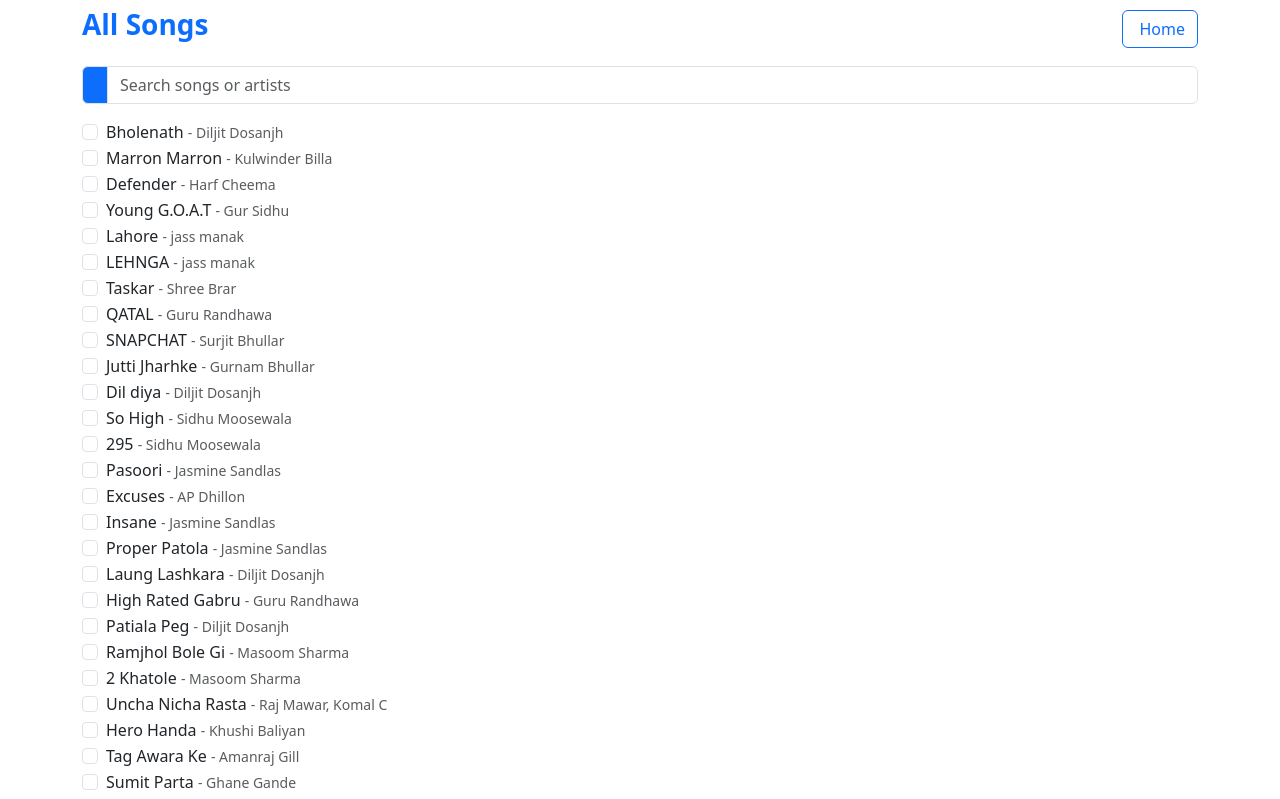
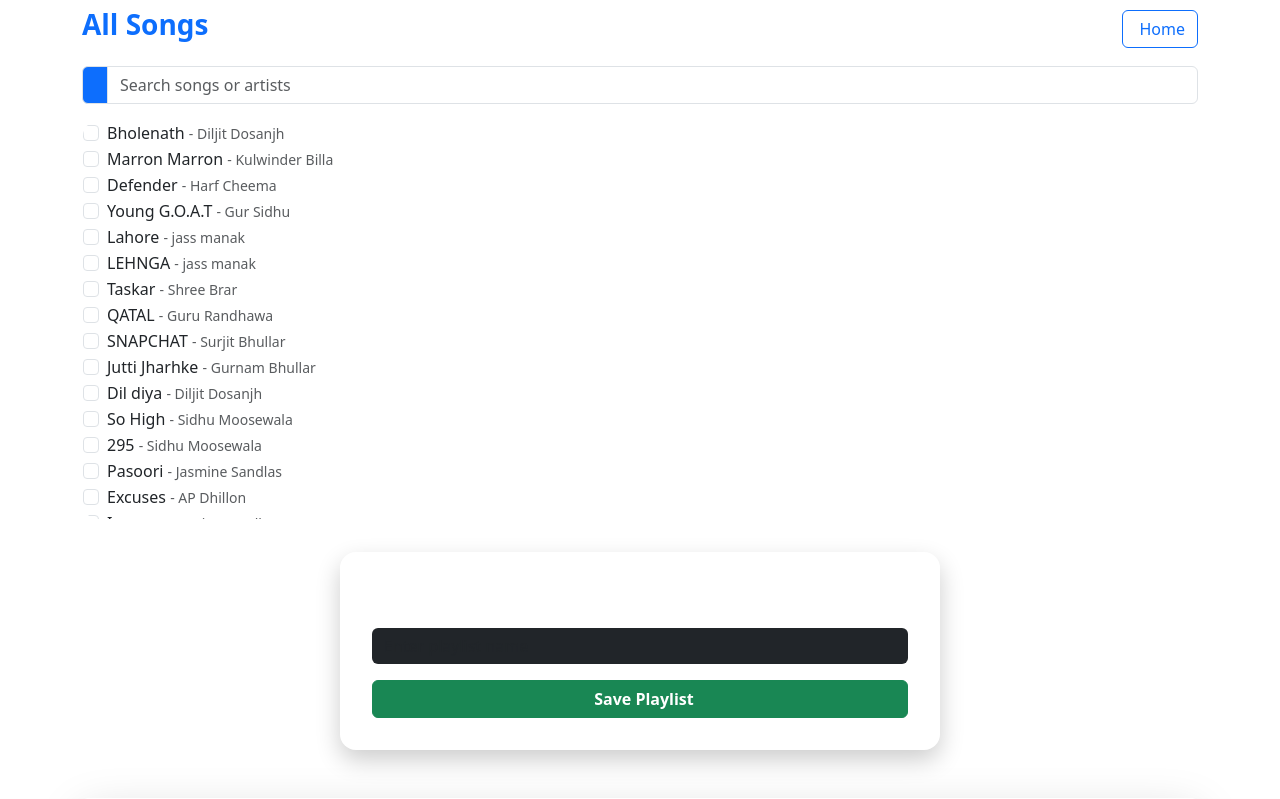
Before and after one commit to teligent-technology/Music-Application, a React (Vite) app in the folder Frontend/: page /playlist in a window 1280 px wide. Shown: the top 799 px of the page. Built offline with nearby package versions, Linux system fonts and the light colour scheme.

Commit message:
some message

```diff
--- a/Frontend/src/Components/Playlist.css
+++ b/Frontend/src/Components/Playlist.css
@@ -14,6 +14,44 @@
 .glass-box:hover {
   transform: translateY(-4px) scale(1.015);
   box-shadow: 0 12px 40px rgba(0, 0, 0, 0.5);
+}
+
+/* === Scrollable Song List with Glassmorphism === */
+.song-list {
+  max-height: 400px;       /* fixed height */
+  overflow-y: auto;        /* vertical scroll */
+  padding-right: 10px;     /* prevent scrollbar overlap */
+  background: rgba(255, 255, 255, 0.07);
+  border-radius: 1rem;
+  border: 1px solid rgba(255, 255, 255, 0.12);
+  backdrop-filter: blur(12px);
+  box-shadow: inset 0 0 10px rgba(255, 255, 255, 0.1);
+  transition: box-shadow 0.3s ease;
+}
+
+.song-list:hover {
+  box-shadow: inset 0 0 15px rgba(255, 255, 255, 0.3);
+}
+
+/* Scrollbar Styling */
+.song-list::-webkit-scrollbar {
+  width: 8px;
+}
+
+.song-list::-webkit-scrollbar-track {
+  background: rgba(255, 255, 255, 0.05);
+  border-radius: 8px;
+}
+
+.song-list::-webkit-scrollbar-thumb {
+  background-color: rgba(30, 215, 96, 0.7);
+  border-radius: 8px;
+  border: 2px solid rgba(255, 255, 255, 0.1);
+}
+
+.song-list {
+  scrollbar-width: thin;
+  scrollbar-color: rgba(30, 215, 96, 0.7) rgba(255, 255, 255, 0.05);
 }
 
 /* === Button Animations === */
```
